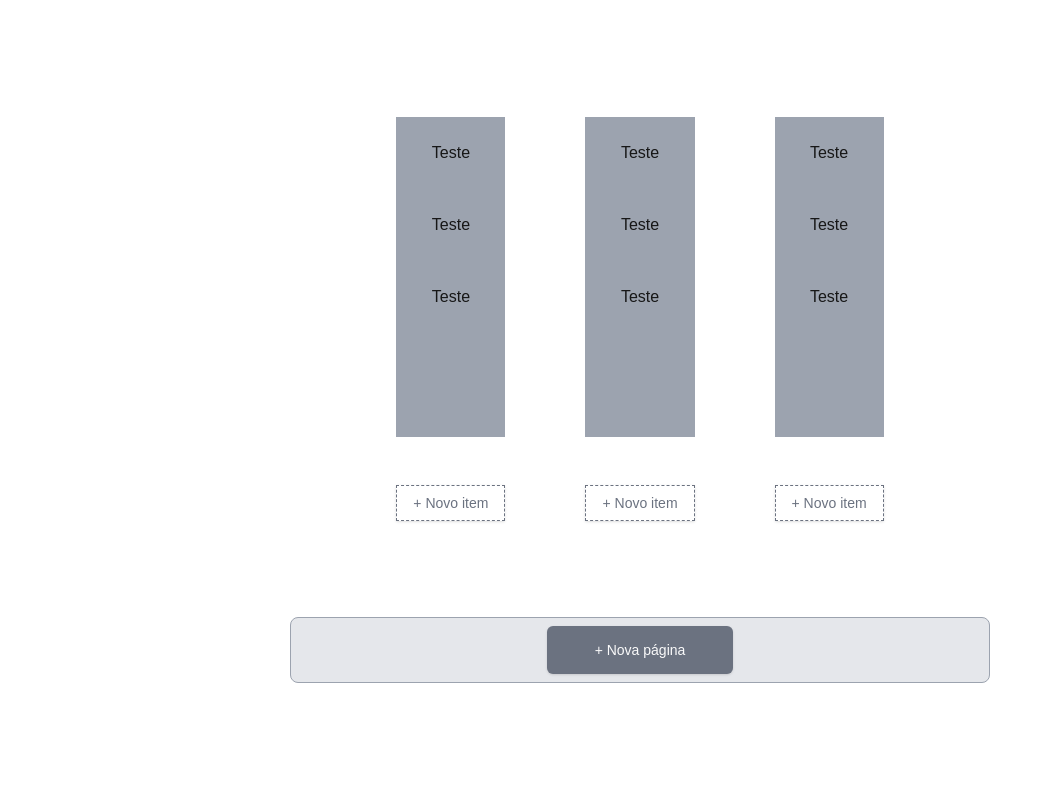
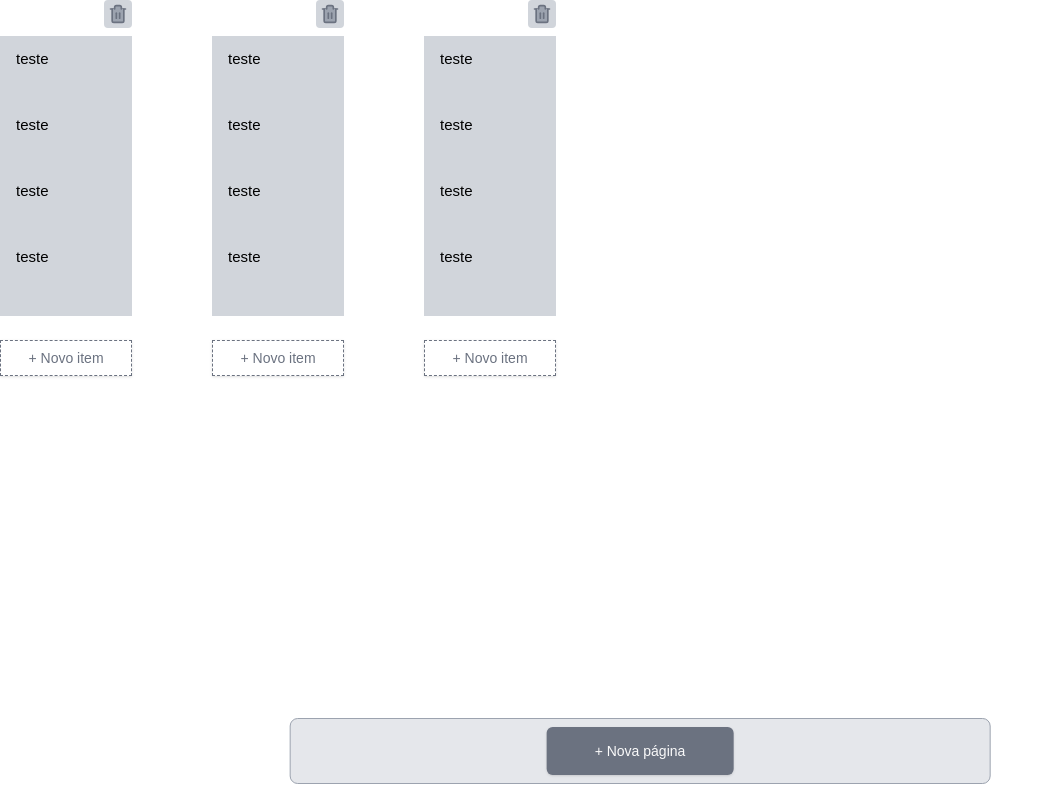
Before and after one commit to gsampaiowz/desafio-canvas-web, a Next.js app: page / in a window 1280 px wide. Shown: the whole page, without its empty margins (0-1054 px from the left). Built offline with nearby package versions, Linux system fonts and the light colour scheme.

Commit message:
estudando o canvas

```diff
--- a/next.config.mjs
+++ b/next.config.mjs
@@ -1,4 +1,9 @@
 /** @type {import('next').NextConfig} */
-const nextConfig = {};
+const nextConfig = {
+  webpack: (config) => {
+    config.externals = [...config.externals, { canvas: "canvas" }]; // required to make Konva & react-konva work
+    return config;
+  },
+};
 
 export default nextConfig;
--- a/package.json
+++ b/package.json
@@ -13,10 +13,12 @@
     "@radix-ui/react-slot": "^1.1.0",
     "class-variance-authority": "^0.7.0",
     "clsx": "^2.1.1",
+    "konva": "^9.3.15",
     "lucide-react": "^0.439.0",
     "next": "14.2.9",
     "react": "^18",
     "react-dom": "^18",
+    "react-konva": "^18.2.10",
     "tailwind-merge": "^2.5.2",
     "tailwindcss-animate": "^1.0.7"
   },
--- a/src/app/layout.tsx
+++ b/src/app/layout.tsx
@@ -14,8 +14,8 @@ const geistMono = localFont({
 });
 
 export const metadata: Metadata = {
-  title: "Create Next App",
-  description: "Generated by create next app",
+  title: "Desafio Canvas Web",
+  description: "Feito por Gabriel Sampaio",
 };
 
 export default function RootLayout({
--- a/src/app/page.tsx
+++ b/src/app/page.tsx
@@ -1,18 +1,27 @@
+"use client";
 import { CanvasPage } from "@/components/canvasPage";
 import { Button } from "@/components/ui/button";
-import Image from "next/image";
+import dynamic from "next/dynamic";
+
+const MyCanvas = dynamic(() => import("../components/myCanvas"), {
+  ssr: false,
+});
 
 export default function Home() {
   return (
-    <main className="flex flex-col gap-24 justify-center items-center h-screen">
-      <div className="flex gap-20">
-        <CanvasPage/>
-        <CanvasPage/>
-        <CanvasPage/>
-      </div>
-      <div className="py-2 px-64 bg-gray-200 border border-gray-400 rounded-lg">
-        <Button className="py-6 px-12 bg-gray-500">+ Nova página</Button>
-      </div>
+    <main>
+      <MyCanvas/>
+
+         <div className="flex gap-20">
+          <CanvasPage />
+          <CanvasPage />
+          <CanvasPage />
+        </div>
+        <div className="py-2 px-64 bg-gray-200 border border-gray-400 rounded-lg absolute bottom-4 left-1/2 -translate-x-1/2">
+          <Button className="py-6 px-12 bg-gray-500 hover:bg-gray-400">
+            + Nova página
+          </Button>
+        </div>
     </main>
   );
 }
--- a/src/components/canvasPage.tsx
+++ b/src/components/canvasPage.tsx
@@ -1,18 +1,20 @@
 import React from "react";
 import { Button } from "./ui/button";
 import { PageItem } from "./pageItem";
-
-interface CanvasPageProps {}
+import { Trash2 } from "lucide-react";
+import { Layer, Rect, Stage } from "react-konva";
 
 export const CanvasPage = () => {
   return (
-    <div className="flex flex-col gap-12">
-      <div className="h-80 bg-gray-400">
-        <PageItem>Teste</PageItem>
-        <PageItem>Teste</PageItem>
-        <PageItem>Teste</PageItem>
+    <div className="flex flex-col">
+      <Trash2 className="bg-gray-300 fill-gray-400 text-gray-500 mb-2 self-end p-1 rounded size-7 cursor-pointer" />
+      <div className="p-4 flex flex-col gap-4 bg-gray-300">
+        <PageItem text="teste" />
+        <PageItem text="teste" />
+        <PageItem text="teste" />
+        <PageItem text="teste" />
       </div>
-      <Button className="bg-transparent rounded-none border border-dashed border-gray-500 text-gray-500">+ Novo item</Button>
+      <Button className="bg-transparent mt-6 rounded-none border border-dashed border-gray-500 text-gray-500 hover:bg-gray-200">+ Novo item</Button>
     </div>
   );
 };
--- /dev/null
+++ b/src/components/myCanvas.tsx
@@ -0,0 +1,14 @@
+import { Group, Layer, Rect, Shape, Stage, Text } from "react-konva";
+import { CanvasPage } from "./canvasPage";
+import { Button } from "./ui/button";
+
+export default function MyCanvas() {
+  return (
+    <Stage
+      height={window.innerHeight}
+      width={window.innerWidth}
+      className="flex flex-col gap-12 justify-center items-center absolute"
+    >
+    </Stage>
+  );
+}
--- a/src/components/pageItem.tsx
+++ b/src/components/pageItem.tsx
@@ -1,9 +1,18 @@
+import { Trash2 } from "lucide-react";
 import React, { ReactNode } from "react";
+import { Group, Layer, Stage, Text } from "react-konva";
 
 interface PageItemProps {
-  children: ReactNode;
+  text: string;
 }
 
-export const PageItem = ({ children }: PageItemProps) => {
-  return <div className="flex-1 flex justify-center items-center py-6">{children}</div>;
+export const PageItem = ({ text }: PageItemProps) => {
+  return (
+    <Stage draggable height={50} width={100}>
+      <Layer className="flex-1 w-48 rounded bg-gray-400 flex justify-between items-center px-4 py-6 font-bold">
+        <Text text={text} fontSize={15} x={0} />
+        <Trash2 className="bg-gray-500 fill-gray-400 text-gray-600 mb-2 self-end p-1 rounded size-7 cursor-pointer" />
+      </Layer>
+    </Stage>
+  );
 };
```
Also changed, not shown: 1 other file (tests, documents, lock files or other folders).
